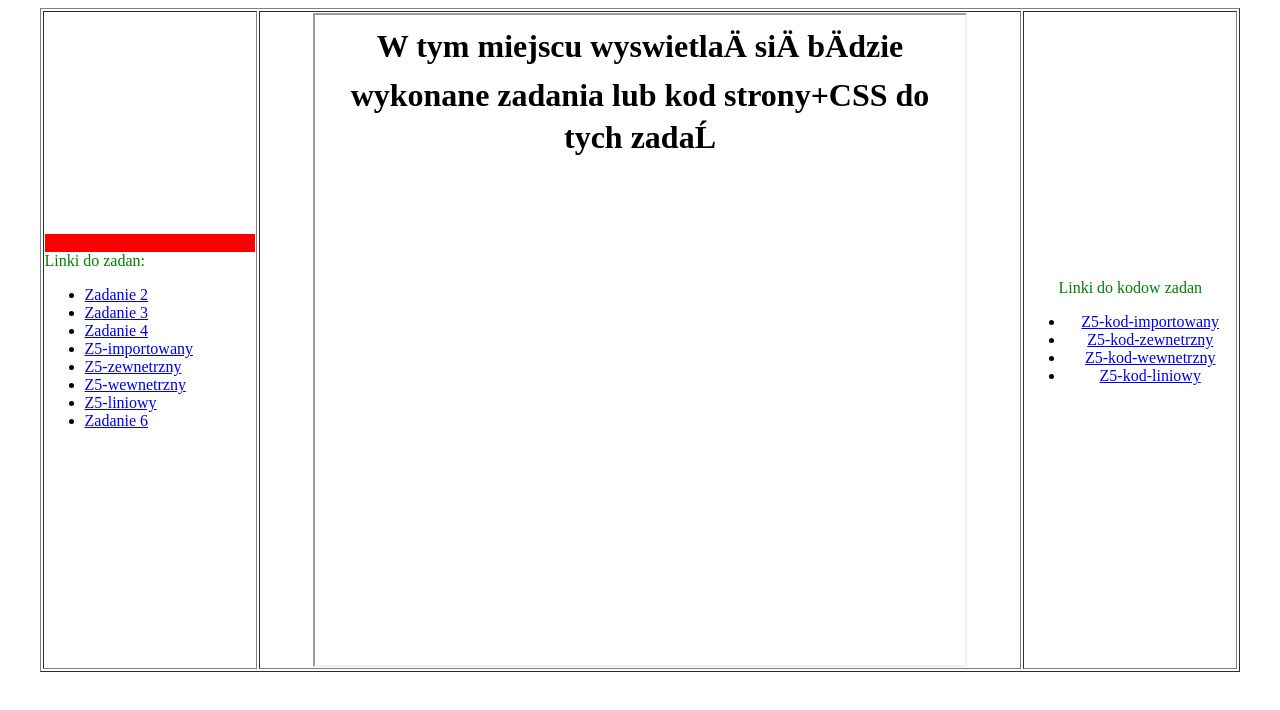
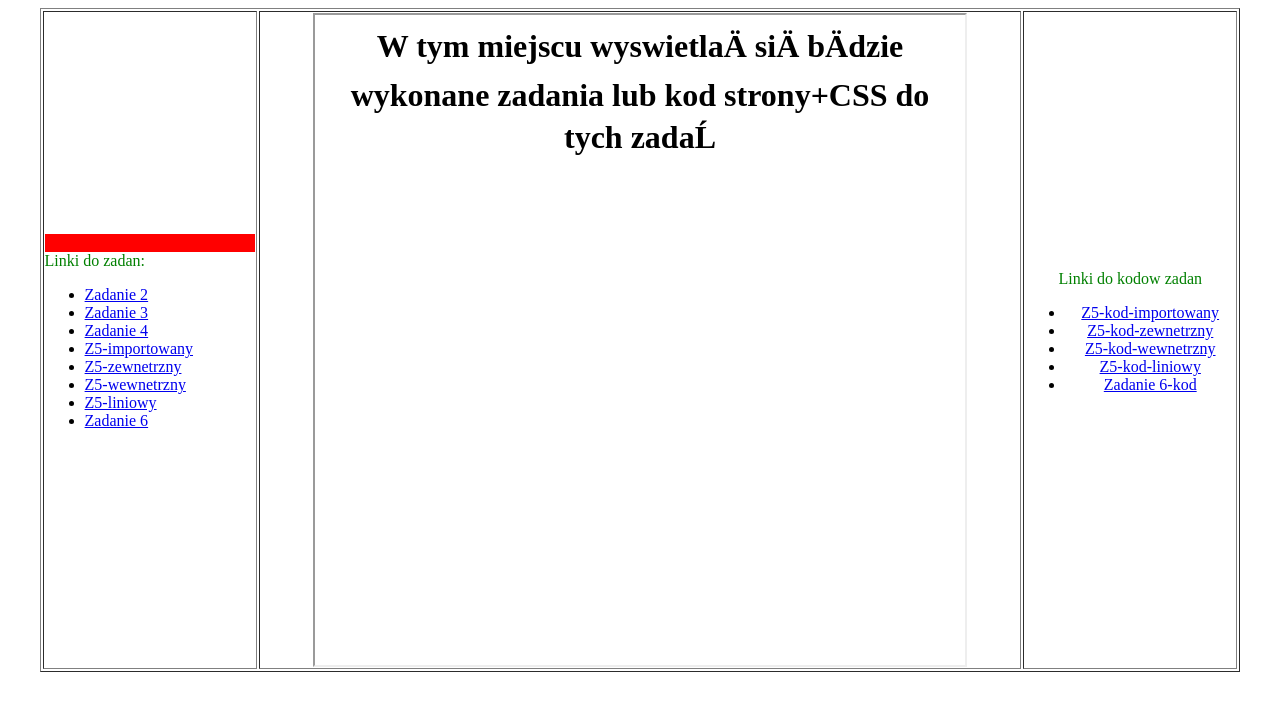
Before and after one commit to KonradL2F/CSS, a plain HTML site: page index.html in a window 1280 px wide. Drawn offline with Linux system fonts and the light colour scheme.

Commit message:
Update index.html

```diff
--- a/index.html
+++ b/index.html
@@ -24,10 +24,11 @@
 <td width=18% align=center>
 <font color="green"> Linki do kodow zadan </font>
 <ul type="1">
- <li> <a href="kod_zadanie5_1_Lichaczewski.html" target="strony">Z5-kod-importowany</a>
+<li> <a href="kod_zadanie5_1_Lichaczewski.html" target="strony">Z5-kod-importowany</a>
 <li> <a href="kod_zadanie5_2_Lichaczewski.html" target="strony">Z5-kod-zewnetrzny</a>
 <li> <a href="kod_zadanie5_3_Lichaczewski.html" target="strony">Z5-kod-wewnetrzny</a>
 <li> <a href="kod_zadanie5_4_Lichaczewski.html" target="strony">Z5-kod-liniowy</a>
+<li> <a href="kod_zadanie6_Lichaczewski.html" target="strony">Zadanie 6-kod</a>
  </td>
 </tr>
 </table>
```
